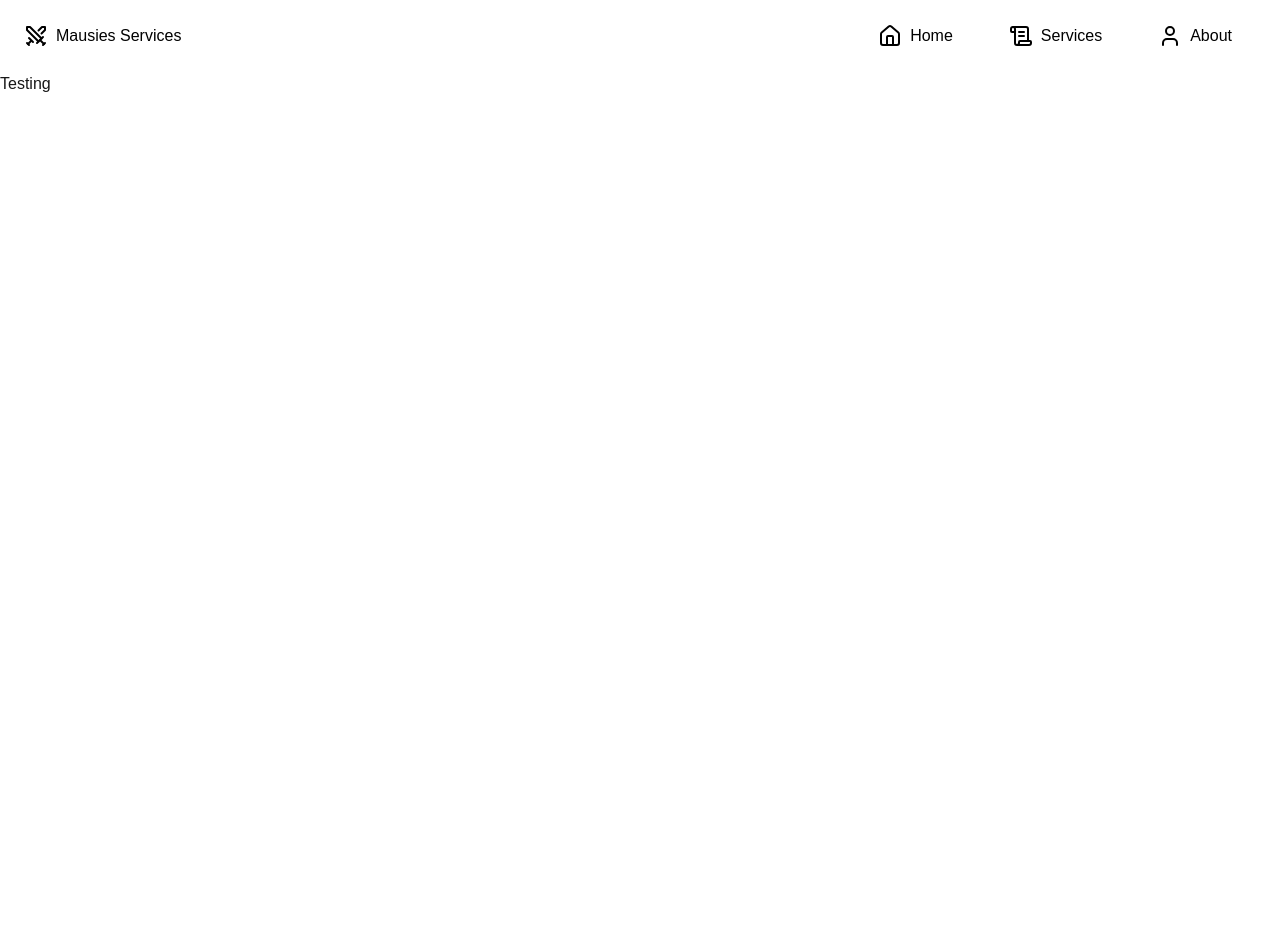
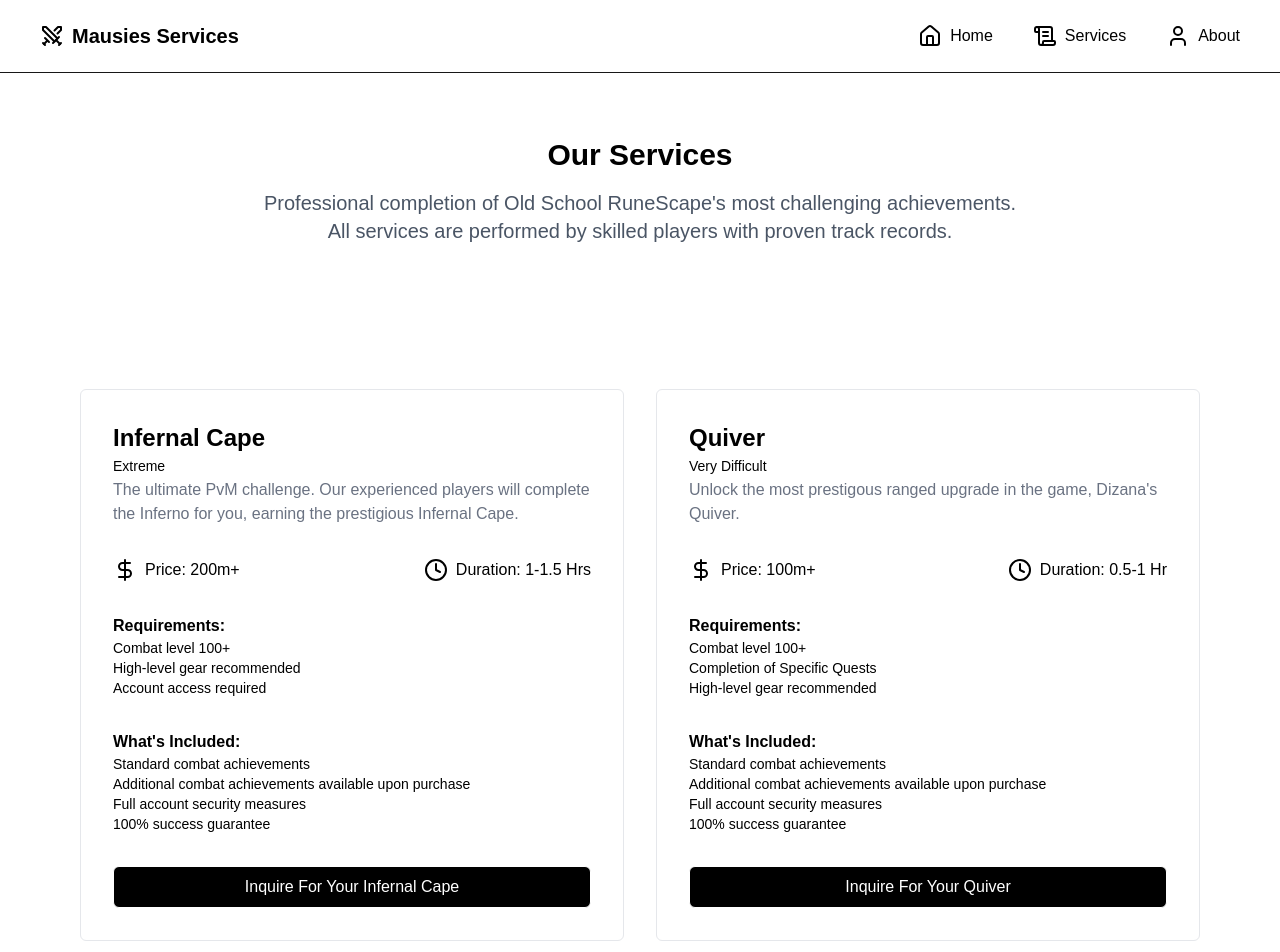
Before and after one commit to vincent-tso/mausies-service-shop, a Next.js app in the folder mausies-service-shop/: page /services in a window 1280 px wide. Shown: the top 952 px of the page. Before the commit the page ends 800 px from the top, so only its background shows below. Built offline with nearby package versions, Linux system fonts and the light colour scheme.

Commit message:
Created initial version of services page

```diff
--- a/mausies-service-shop/src/app/services/page.tsx
+++ b/mausies-service-shop/src/app/services/page.tsx
@@ -1,9 +1,9 @@
+import Service from "../../components/Service"
+
 export default function ServicesPage() {
     return (
-        <section>
-            <div>
-                Testing
-            </div>
-        </section>
+        <div className="min-h-screen">
+            <Service />
+        </div>
     );
 }
--- a/mausies-service-shop/src/components/Navbar.tsx
+++ b/mausies-service-shop/src/components/Navbar.tsx
@@ -21,19 +21,19 @@
 
 export function Navbar() {
     return (
-        <section className="sticky top-0">
+        <section className="sticky top-0 border-b-1">
             <nav>
                 <div className="flex justify-between px-6 py-4 text-md bg-white text-black">
-                    <Link className="my-auto" href="/">
-                        <div className="flex gap-x-2 hover:cursor-pointer transition duration-200 ease-in-out hover:opacity-80">
-                            <Swords />
-                            <h1>Mausies Services</h1>
+                    <Link className="my-auto px-4" href="/">
+                        <div className="flex gap-x-2 font-bold text-xl hover:cursor-pointer transition duration-200 ease-in-out hover:opacity-80">
+                            <Swords className="my-auto"/>
+                            <h1 className="my-auto">Mausies Services</h1>
                         </div>
                     </Link>
                     <div className="flex gap-x-2">
                         {navItems.map((navItem, index) => (
                             <Link key={index} href={navItem.link}>
-                                <button className="flex gap-x-2 mx-2 rounded-md transition duration-200 ease-in-out hover:bg-gray-200 hover:cursor-pointer p-2 px-4">
+                                <button className="flex gap-x-2 rounded-md transition duration-200 ease-in-out hover:bg-gray-200 hover:cursor-pointer p-2 px-4">
                                     <navItem.icon />
                                     <p className="">{navItem.title}</p>
                                 </button>
--- /dev/null
+++ b/mausies-service-shop/src/components/Service.tsx
@@ -0,0 +1,87 @@
+import { DollarSign, Clock } from "lucide-react"
+
+const services = [
+    {
+        type: "Infernal Cape",
+        difficulty: "Extreme",
+        description: "The ultimate PvM challenge. Our experienced players will complete the Inferno for you, earning the prestigious Infernal Cape.",
+        price: "200m+",
+        duration: "1-1.5 Hrs",
+        requirements: ["Combat level 100+", "High-level gear recommended", "Account access required"],
+        included: ["Standard combat achievements", "Additional combat achievements available upon purchase", "Full account security measures", "100% success guarantee"]
+    },
+    {
+        type: "Quiver",
+        difficulty: "Very Difficult",
+        description: "Unlock the most prestigous ranged upgrade in the game, Dizana's Quiver.",
+        price: "100m+",
+        duration: "0.5-1 Hr",
+        requirements: ["Combat level 100+", "Completion of Specific Quests", "High-level gear recommended"],
+        included: ["Standard combat achievements", "Additional combat achievements available upon purchase", "Full account security measures", "100% success guarantee"]
+    },
+    {
+        type: "Blood Ornament Kit",
+        difficulty: "Extreme",
+        description: "Obtain the rare Blood Ornament Kit through the Awakened version of the Desert Treasure II Bosses.",
+        price: "250m+",
+        duration: "1-1.5 Hrs",
+        requirements: ["Maximum combat stats", "High-level gear recommended", "Account access required"],
+        included: ["10 Orb guarantee", "Additional combat achievements available upon purchase", "Full account security measures", "100% success guarantee"]
+    },
+    {
+        type: "Radiant Oathplate Kit",
+        difficulty: "Extreme",
+        description: "The most prestigious armor ornament kit, requiring completion of the most challenging versions of Demon-King Yama.",
+        price: "300m+",
+        duration: "1.5-2 Hrs",
+        requirements: ["Combat level 100+", "High-level gear recommended", "Purging staff required"],
+        included: ["Standard combat achievements", "Additional combat achievements available upon purchase", "Full account security measures", "100% success guarantee"]
+    }
+]
+
+export default function Service() {
+    return (
+        <section>
+            <div className="bg-white">
+                <div className="flex flex-col text-black gap-y-4 p-16 text-center">
+                    <h1 className="font-bold text-3xl mx-auto">Our Services</h1>
+                    <p className="text-gray-600 text-xl max-w-3xl mx-auto">Professional completion of Old School RuneScape's most challenging achievements. All services are performed by skilled players with proven track records.</p>
+                </div>
+                <div className="grid grid-cols-2 gap-8 text-black p-20">
+                    {services.map((service, index) => (
+                        <div key={index} className="flex flex-col justify-between border border-border rounded-md border-gray-200 gap-8 p-8  transition duration 200 ease-in-out hover:scale-101 hover:shadow-md">
+                            <div>
+                                <h2 className="font-bold text-2xl">{service.type}</h2>
+                                <label className="text-sm">{service.difficulty}</label>
+                                <p className="text-gray-500">{service.description}</p>
+                            </div>
+                            <div className="flex justify-between">
+                                <p className="flex gap-2"><DollarSign /> Price: {service.price}</p>
+                                <p className="flex gap-2"><Clock /> Duration: {service.duration}</p>
+                            </div>
+                            <div className="max-w-sm">
+                                <strong>Requirements:</strong>
+                                <ul>
+                                    {service.requirements.map((requirement, index) => (
+                                        <li className="text-sm">{requirement}</li>
+                                    ))}
+                                </ul>
+                            </div>
+                            <div className="max-w-sm">
+                                <strong>What's Included:</strong>
+                                <ul>
+                                    {service.included.map((inclusion, index) => (
+                                        <li className="text-sm">{inclusion}</li>
+                                    ))}
+                                </ul>
+                            </div>
+                            <div>
+                                <button className="bg-black text-white w-full border border-border rounded-md p-2">Inquire For Your {service.type}</button>
+                            </div>
+                        </div>
+                    ))}
+                </div>
+            </div>
+        </section>
+    );
+}
```
Also changed, not shown: mausies-service-shop/src/app/services/inquire/page.tsx (added).
